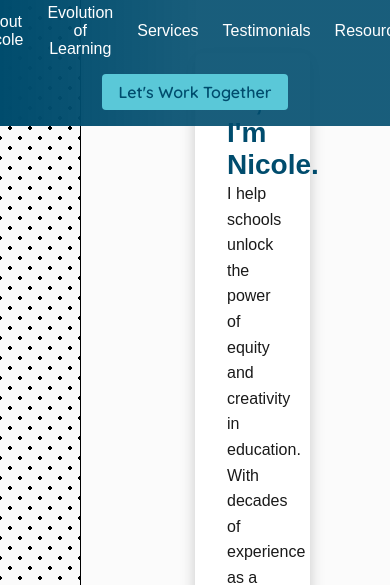
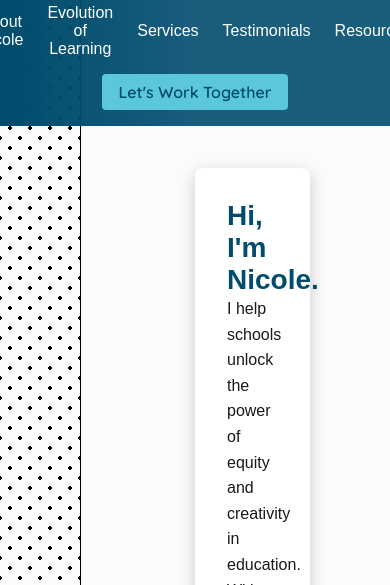
Before and after one commit to ArturtleG/nicoleconsulting, a plain HTML site: page index.html in a window 390 px wide. Shown: the part 102-687 px from the top of the page. Drawn offline with Linux system fonts and the light colour scheme; a web font is replaced by a local one.

Commit message:
Update main.css

```diff
--- a/css/main.css
+++ b/css/main.css
@@ -328,4 +328,10 @@ footer .logo{
         flex-direction: column;
         gap: 1rem;
     }
+    body{
+        padding-top: 220px;
+    }
+    section{
+        scroll-margin-top: 220px;
+    }
 }
```
